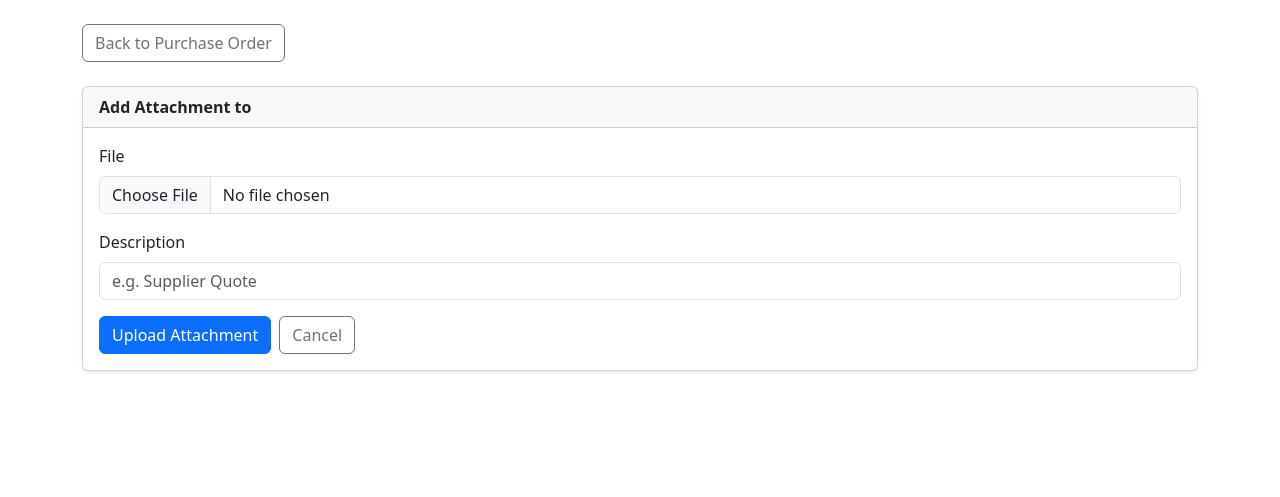
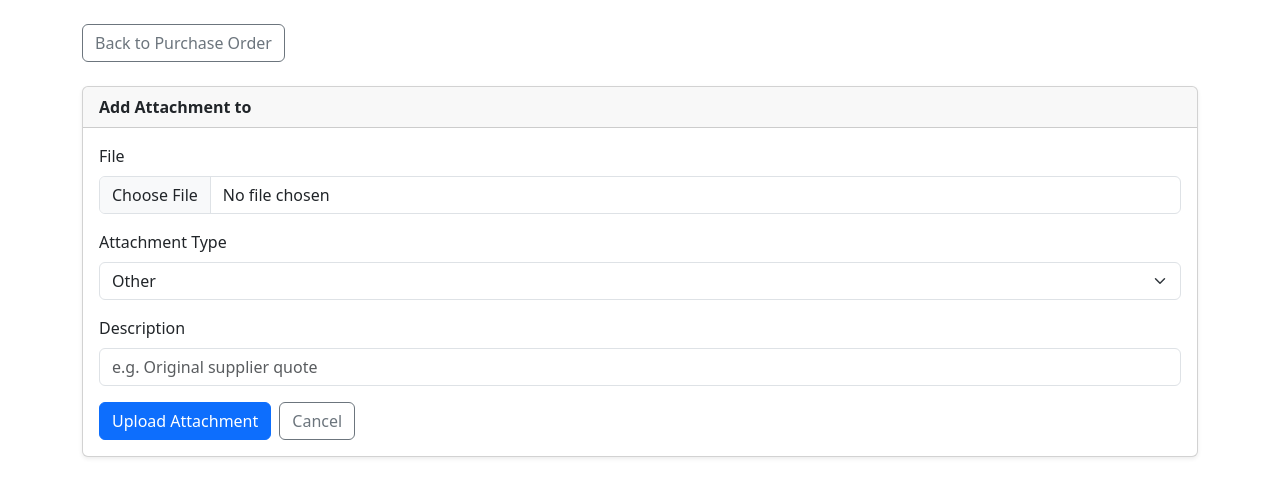
Before and after one commit to James2c/inventory-warehouse, a Django app: template inventory/templates/inventory/purchase_order_attachment_form.html in a window 1280 px wide. Shown: the part 80-577 px from the top of the page. Run offline with Django 5.2, Linux system fonts and the light colour scheme; the template is opened without the code that fills it: values that come from a table or form of the project are taken from there, others are empty.

Commit message:
Add attachment file type and validation

```diff
--- a/inventory/forms.py
+++ b/inventory/forms.py
@@ -1,3 +1,4 @@
+import os
 from django import forms
 
 from .models import (
@@ -474,6 +475,7 @@ class PurchaseOrderAttachmentForm(forms.ModelForm):
 
         fields = [
             "file",
+            "attachment_type",
             "description",
         ]
 
@@ -484,10 +486,52 @@ class PurchaseOrderAttachmentForm(forms.ModelForm):
                 }
             ),
 
+            "attachment_type": forms.Select(
+                attrs={
+                    "class": "form-select",
+                }
+            ),
+
             "description": forms.TextInput(
                 attrs={
                     "class": "form-control",
-                    "placeholder": "e.g. Supplier Quote",
+                    "placeholder": "e.g. Original supplier quote",
                 }
             ),
         }
+
+    def clean_file(self):
+
+        file = self.cleaned_data.get("file")
+
+        if not file:
+            return file
+
+        allowed_extensions = [
+            ".pdf",
+            ".doc",
+            ".docx",
+            ".xls",
+            ".xlsx",
+            ".csv",
+            ".jpg",
+            ".jpeg",
+            ".png",
+        ]
+
+        extension = os.path.splitext(file.name)[1].lower()
+
+        if extension not in allowed_extensions:
+            raise forms.ValidationError(
+                "Unsupported file type. "
+                "Allowed types: PDF, DOC, DOCX, XLS, XLSX, CSV, JPG, JPEG, PNG."
+            )
+
+        max_size = 10 * 1024 * 1024
+
+        if file.size > max_size:
+            raise forms.ValidationError(
+                "File size cannot exceed 10 MB."
+            )
+
+        return file
--- a/inventory/models.py
+++ b/inventory/models.py
@@ -200,6 +200,14 @@ class PurchaseOrderItem(models.Model):
 
 class PurchaseOrderAttachment(models.Model):
 
+    ATTACHMENT_TYPE_CHOICES = [
+        ("supplier_quote", "Supplier Quote"),
+        ("order_confirmation", "Order Confirmation"),
+        ("invoice", "Invoice"),
+        ("packing_list", "Packing List"),
+        ("other", "Other"),
+    ]
+
     purchase_order = models.ForeignKey(
         PurchaseOrder,
         on_delete=models.CASCADE,
@@ -208,6 +216,12 @@ class PurchaseOrderAttachment(models.Model):
 
     file = models.FileField(
         upload_to="purchase_order_attachments/",
+    )
+
+    attachment_type = models.CharField(
+        max_length=30,
+        choices=ATTACHMENT_TYPE_CHOICES,
+        default="other",
     )
 
     description = models.CharField(
--- a/inventory/templates/inventory/purchase_order_attachment_form.html
+++ b/inventory/templates/inventory/purchase_order_attachment_form.html
@@ -53,6 +53,26 @@
 
             </div>
 
+            <!-- Attachment Type -->
+            <div class="mb-3">
+
+                <label
+                    for="{{ form.attachment_type.id_for_label }}"
+                    class="form-label"
+                >
+                    Attachment Type
+                </label>
+
+                {{ form.attachment_type }}
+
+                {% if form.attachment_type.errors %}
+                    <div class="text-danger small mt-1">
+                        {{ form.attachment_type.errors }}
+                    </div>
+                {% endif %}
+
+            </div>
+
             <!-- Description -->
             <div class="mb-3">
 
```
Also changed, not shown: inventory/templates/inventory/purchase_order_detail.html (+13 -1 lines), inventory/migrations/0013_purchaseorderattachment_attachment_type.py (added), media/purchase_order_attachments/matssundin_2018-10-26.jpg (added).
